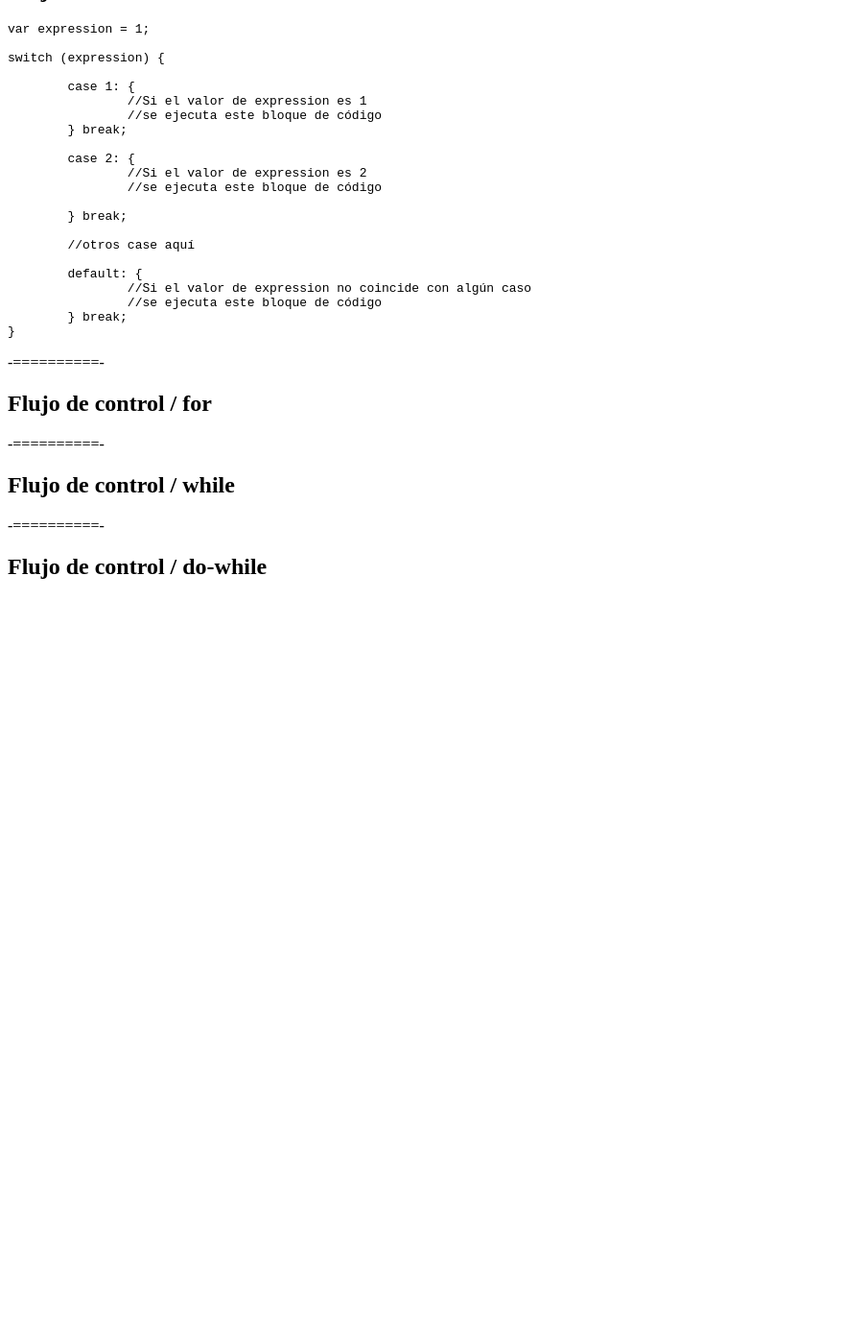
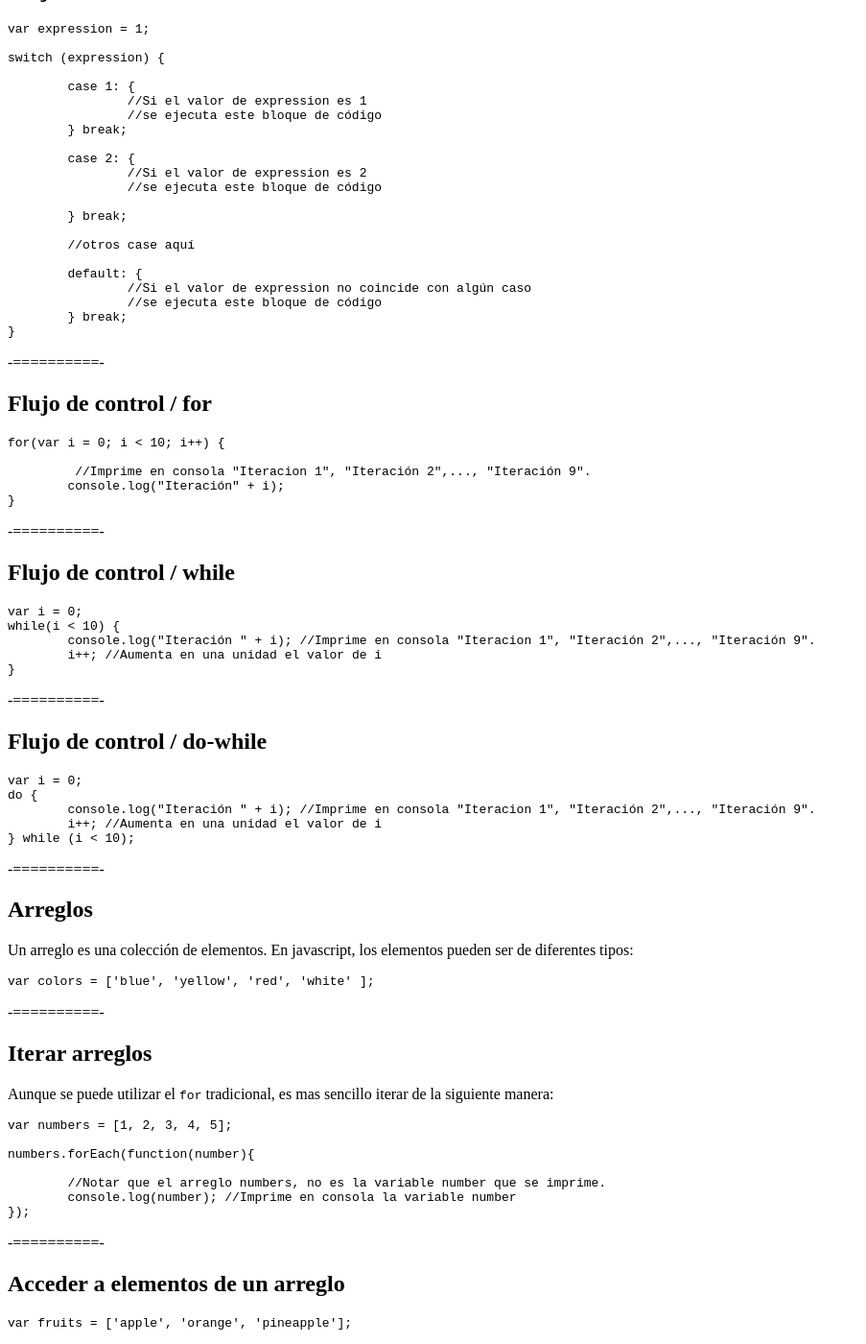
Before and after one commit to BautistaCanoBrenda/DOO201709, a Jekyll site: the page built from docs/slides/lessons/lesson04-jsfundamentals.md, in a window 1280 px wide and 1400 px high, scrolled down 2004 px. Shown: the whole window at 96% size, without its empty margins (0-903 px from the left). Built offline with Jekyll 4.4.1, drawn with Linux system fonts in a browser that asks for light colours; nearby versions of some CDN libraries; our own code applies the rules of GitHub Pages for plain Markdown files; library files that are not in the unit come from our copies; before the commit the page ends 2628 px from its top, so only the background shows below that; some of the changed text lies outside the part shown.

Commit message:
add js fundamentals

````diff
--- a/docs/slides/lessons/lesson04-jsfundamentals.md
+++ b/docs/slides/lessons/lesson04-jsfundamentals.md
@@ -137,10 +137,123 @@
 
 ## Flujo de control / for
 
+```js
+for(var i = 0; i < 10; i++) {
+
+	 //Imprime en consola "Iteracion 1", "Iteración 2",..., "Iteración 9".
+ 	console.log("Iteración" + i);
+}
+```
+
 -==========-
 
 ## Flujo de control / while
 
+```js
+var i = 0;
+while(i < 10) {
+	console.log("Iteración " + i); //Imprime en consola "Iteracion 1", "Iteración 2",..., "Iteración 9".
+ 	i++; //Aumenta en una unidad el valor de i
+}
+```
+
 -==========-
 
 ## Flujo de control / do-while
+
+```js
+var i = 0;
+do {
+	console.log("Iteración " + i); //Imprime en consola "Iteracion 1", "Iteración 2",..., "Iteración 9".
+ 	i++; //Aumenta en una unidad el valor de i
+} while (i < 10);
+```
+
+-==========-
+
+## Arreglos
+
+Un arreglo es una colección de elementos. En javascript, los elementos pueden ser de diferentes tipos:
+
+```js
+var colors = ['blue', 'yellow', 'red', 'white' ];
+```
+
+-==========-
+
+## Iterar arreglos
+
+Aunque se puede utilizar el `for` tradicional, es mas sencillo iterar de la siguiente manera:
+
+```js
+var numbers = [1, 2, 3, 4, 5];
+
+numbers.forEach(function(number){
+
+	//Notar que el arreglo numbers, no es la variable number que se imprime.
+	console.log(number); //Imprime en consola la variable number
+});
+```
+
+-==========-
+
+## Acceder a elementos de un arreglo
+
+```js
+var fruits = ['apple', 'orange', 'pineapple'];
+
+var fruit = fruits[0];
+
+console.log(fruit); //Imprime "apple"
+```
+
+-==========-
+
+## Objetos
+
+Un objeto es una colección de propiedades y funciones.
+
+- Una propiedad de un objeto es una asociación entre un nombre (key) y un valor. El valor de una propiedad puede ser cualquier tipo de dato e incluso.
+- Las funciones generalmente son conocidas como métodos.
+
+-==========-
+
+## Objetos / Notación literal
+
+```js
+
+var person = {
+
+	name: "Pepe",
+	lastName: "El toro",
+	getFullName: function() {
+		return this.name + " " + this.lastName;
+	}
+};
+
+//Acceder a las propiedades -  ejemplo:
+console.log(person.name); //Imprime "Pepe"
+console.log(person.getFullName()); //Imprime "Pepe El Toro"
+```
+
+-==========-
+
+## Objetos / Constructor
+
+```js
+function Person(name, lastName) {
+	this.name = name;
+	this.lastName = lastName;
+
+	this.getFullName = function() {
+		return this.name + " " + this.lastName;
+	};
+};
+
+var person = new Person("Pepe", "El Toro");
+
+//Notar el uso de parentesis en getFullName dado que a pesar de que "es una propiedad"
+//su comportamiento es el de una función.
+console.log(person.name);
+console.log(person.getFullName());
+```
````
